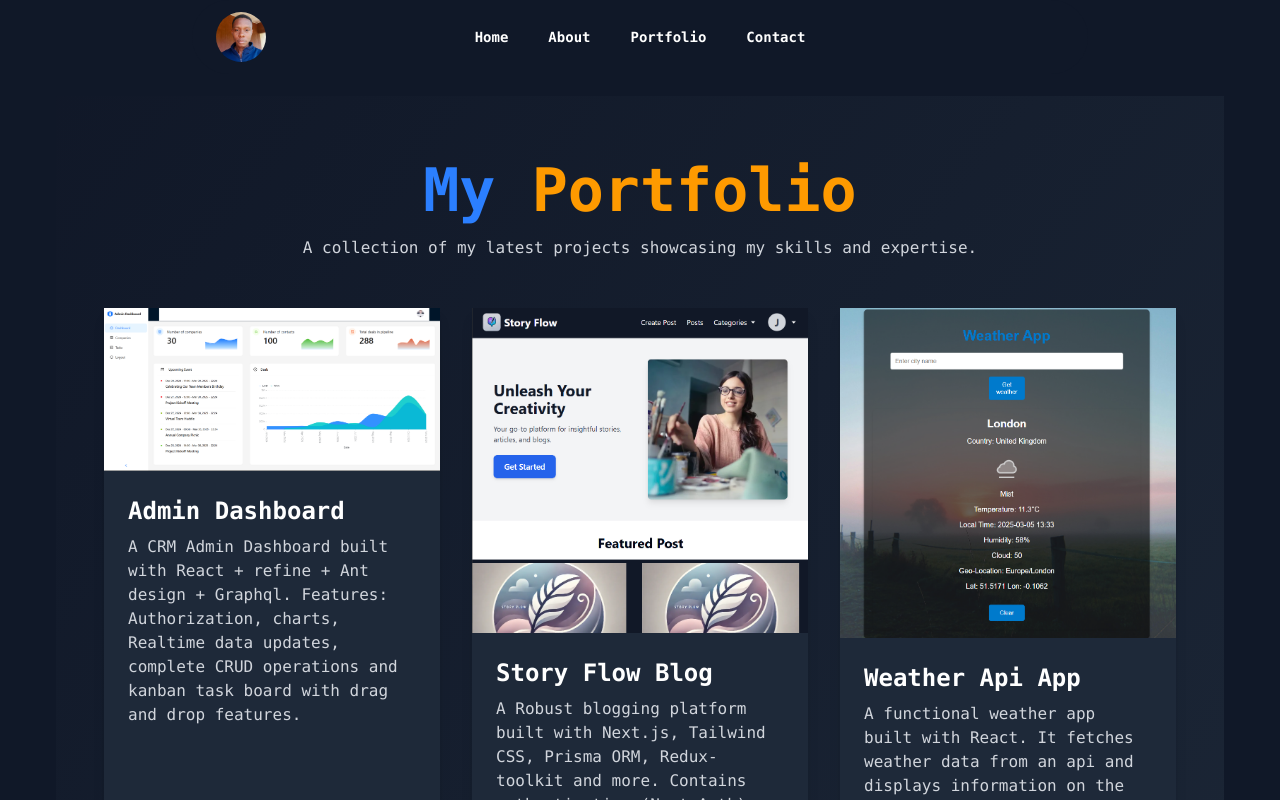
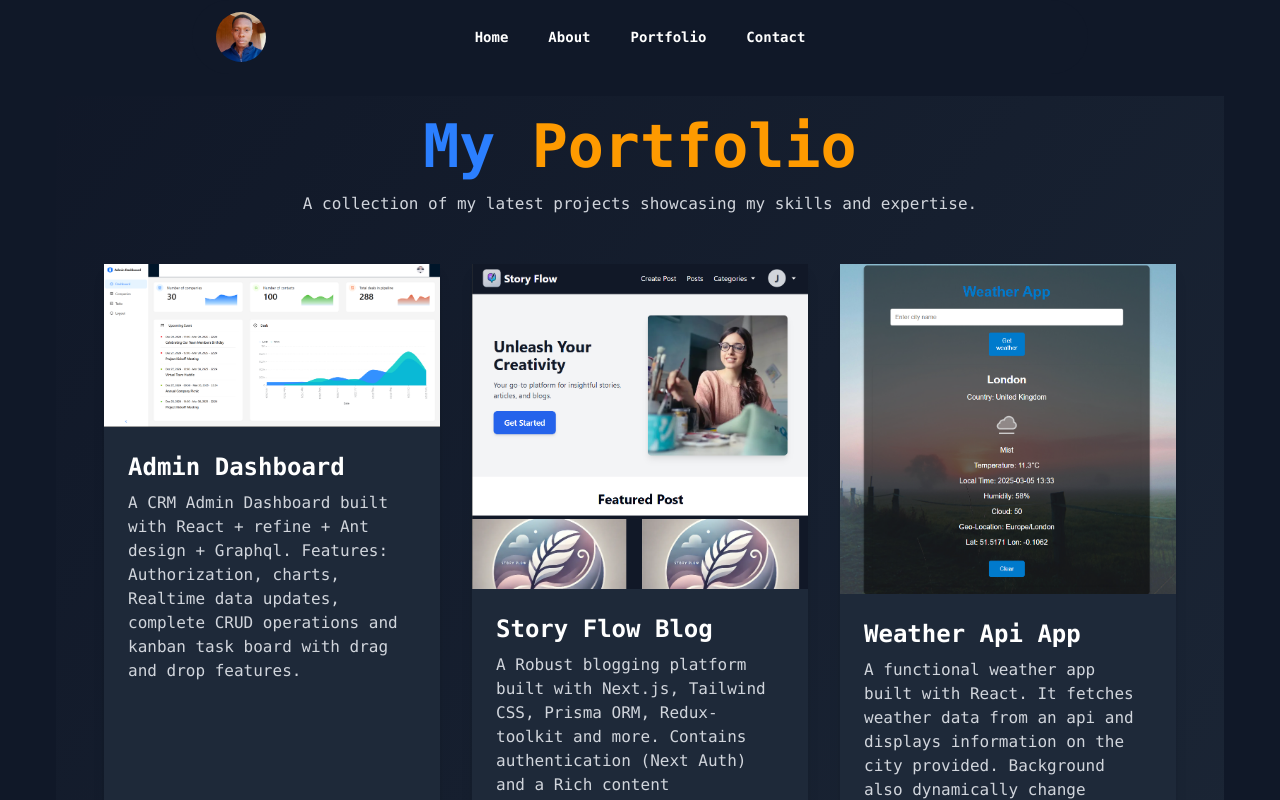
Before and after one commit to MartinJindu/My-Portfolio, a React (Vite) app: page /portfolio in a window 1280 px wide. Shown: the top 800 px of the page. Built offline with nearby package versions, Linux system fonts and the light colour scheme.

Commit message:
little fix for padding

```diff
--- a/src/Pages/About.tsx
+++ b/src/Pages/About.tsx
@@ -12,7 +12,7 @@ const About = () => {
   }, []);
 
   return (
-    <div className="relative flex flex-col items-center px-6 md:px-16 lg:px-32 bg-gradient-to-br from-gray-900 to-gray-800 text-white py-12">
+    <div className="relative flex flex-col items-center px-6 md:px-16 lg:px-32 bg-gradient-to-br from-gray-900 to-gray-800 text-white py-12 pt-24 md:pt-5">
       {/* Background Animation */}
       <Particles
         className="absolute inset-0 -z-10"
--- a/src/Pages/Contact.tsx
+++ b/src/Pages/Contact.tsx
@@ -45,7 +45,7 @@ const Contact = () => {
   };
 
   return (
-    <div className="bg-gradient-to-br from-gray-900 to-gray-800 text-white min-h-screen flex flex-col items-center justify-center px-6 md:px-12 py-16">
+    <div className="bg-gradient-to-br from-gray-900 to-gray-800 text-white min-h-screen flex flex-col items-center justify-center px-6 md:px-12 py-16 pt-24 md:pt-0">
       {/* Header */}
       <motion.h1
         className="text-5xl md:text-6xl font-bold text-center"
--- a/src/Pages/Portfolio.tsx
+++ b/src/Pages/Portfolio.tsx
@@ -10,7 +10,7 @@ const Portfolio = () => {
   }, []);
   return (
     <motion.div
-      className="bg-gradient-to-br from-gray-900 to-gray-800 text-white min-h-screen px-6 md:px-12 py-16"
+      className="bg-gradient-to-br from-gray-900 to-gray-800 text-white min-h-screen px-6 md:px-12 py-16 pt-24 md:pt-5"
       initial={{ opacity: 0 }}
       animate={{ opacity: 1 }}
       exit={{ opacity: 0 }}
```
